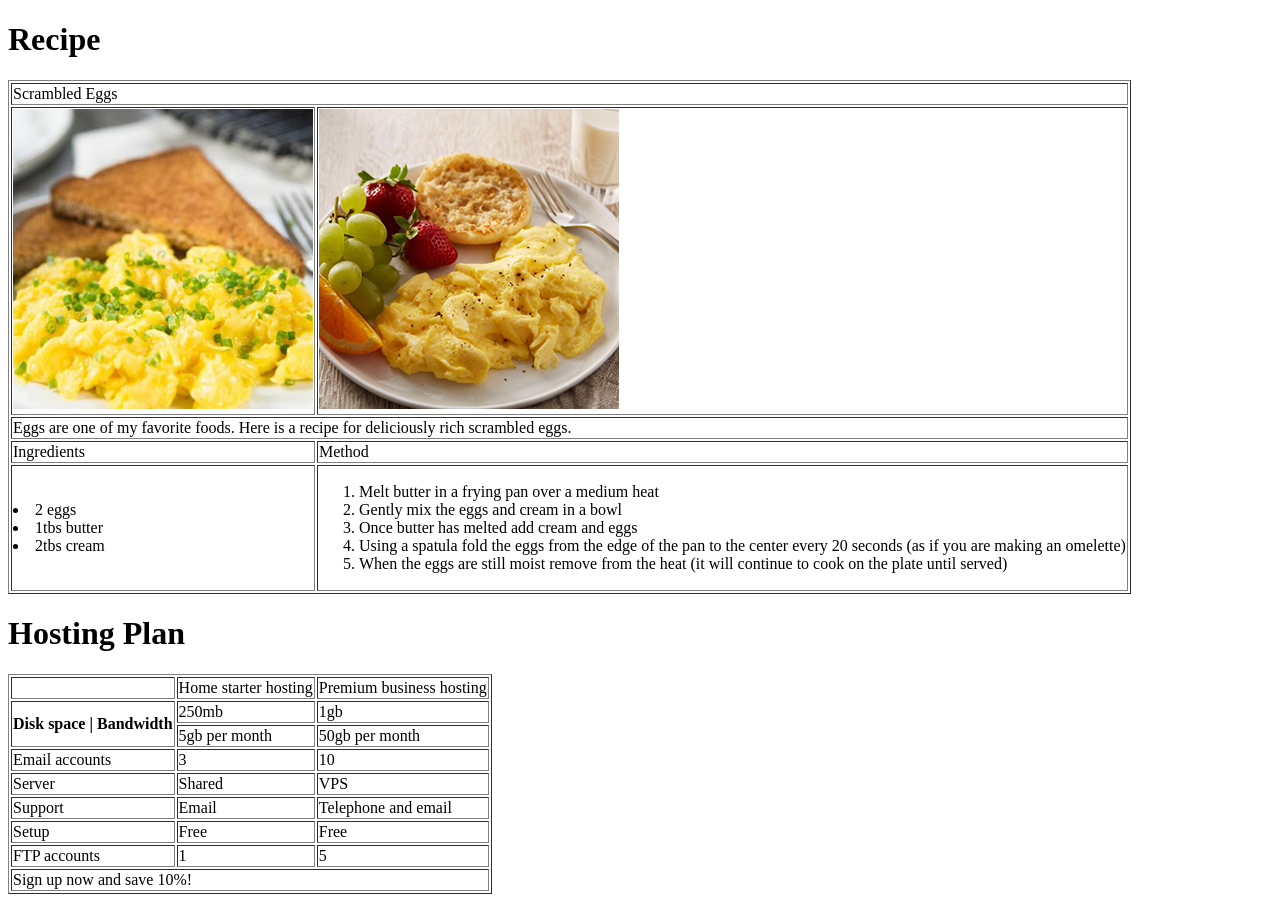
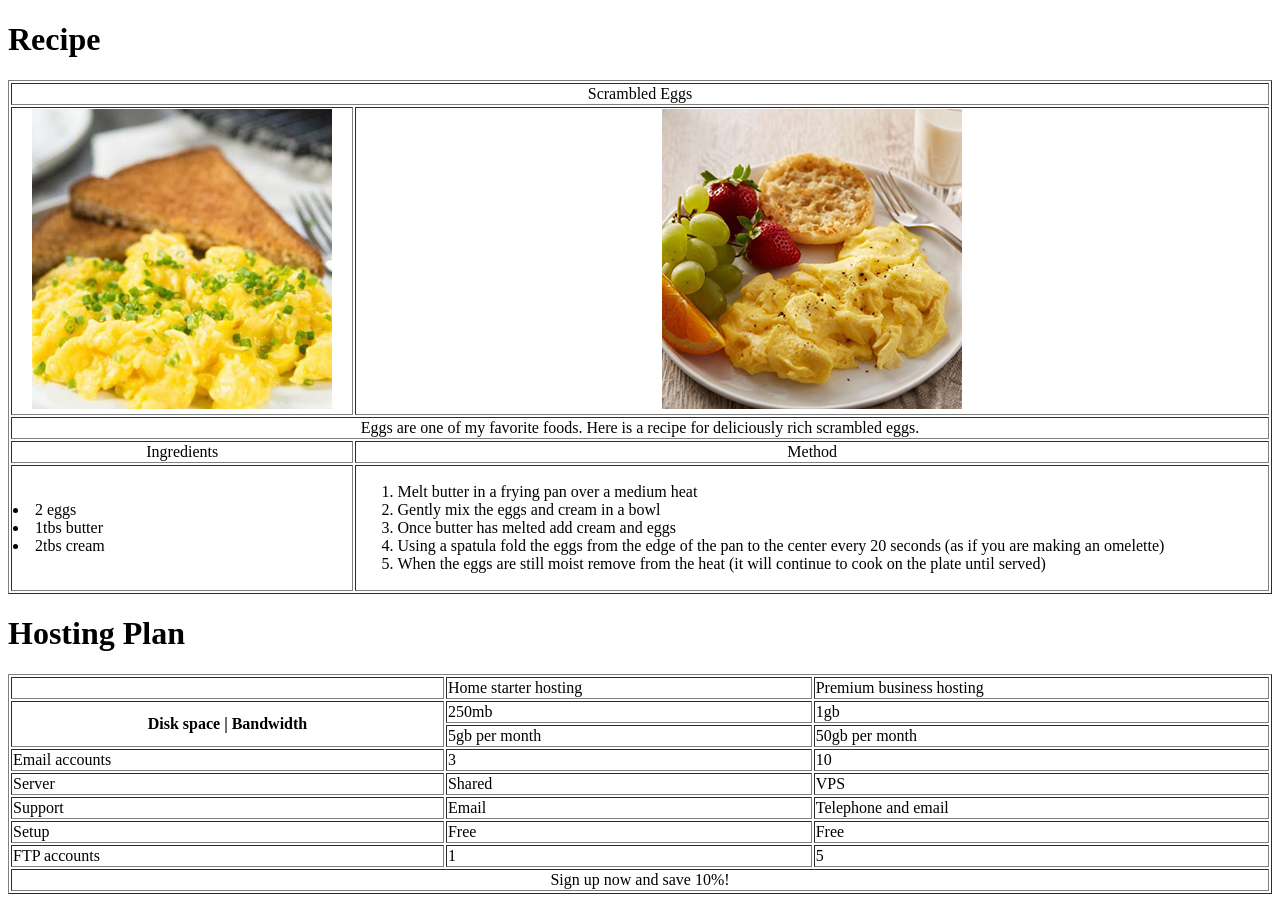
Before and after one commit to jrcimafranca/jrcimafranca.github.io, a plain HTML site: page week1/activity/index.html in a window 1280 px wide. Drawn offline with Linux system fonts and the light colour scheme.

Commit message:
Update index.html

```diff
--- a/week1/activity/index.html
+++ b/week1/activity/index.html
@@ -3,32 +3,31 @@
 <head>
     <meta charset="UTF-8">
     <meta name="viewport" content="width=device-width, initial-scale=1.0">
-    <link rel="stylesheet" href="styles.css">
     <title>Scrambled_Egg</title>
 </head>
 
 <body>
     <h1 class="head_title">Recipe</h1>
 
-    <table class="main_table" border="1">
+    <table class="main_table" border="1" width="100%">
         <tr>
-            <td class="head_title2" colspan="2" >Scrambled Eggs</td>
+            <td align="center" class="head_title2" colspan="2" >Scrambled Eggs</td>
         </tr>
         <tr>
-            <td class="img_td">
+            <td align="center" class="img_td">
                 <img src="images/s-egg.jpg" alt="1">
             </td>
-            <td class="img_td">
+            <td align="center" class="img_td">
                 <img src="images/s-egg1.jpg" alt="2">
             </td>
         </tr>
         <tr>
-            <td class="norm_text" colspan="2">Eggs are one of my favorite foods. Here is a recipe for deliciously rich scrambled eggs.</td>
+            <td align="center" class="norm_text" colspan="2">Eggs are one of my favorite foods. Here is a recipe for deliciously rich scrambled eggs.</td>
         </tr>
 
         <tr>
-            <td class="head_title3">Ingredients</td>
-            <td class="head_title3">Method</td>
+            <td align="center" class="head_title3">Ingredients</td>
+            <td align="center" class="head_title3">Method</td>
         </tr>
 
         <tr>
@@ -51,7 +50,7 @@
 
     <h1 class="head_title">Hosting Plan</h1>
 
-        <table class="main_table" border="1">
+        <table class="main_table" border="1" width="100%">
             <tr>
                 <td></td>
                 <td class="head_title4">Home starter hosting</td>
@@ -92,7 +91,7 @@
                 <td>5</td>
             </tr>
             <tr>
-                <td class="head_title3" colspan="3">Sign up now and save 10%!</td>
+                <td align="center" class="head_title3" colspan="3">Sign up now and save 10%!</td>
             </tr>
         </table>
 </body>
```
